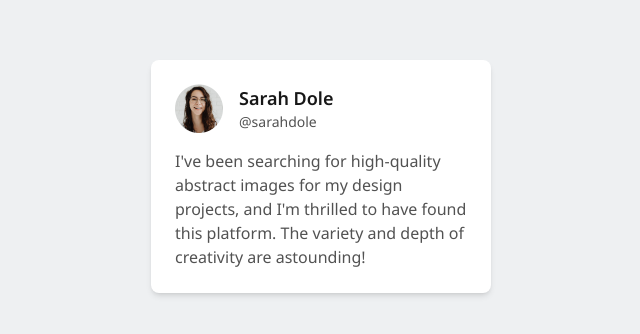
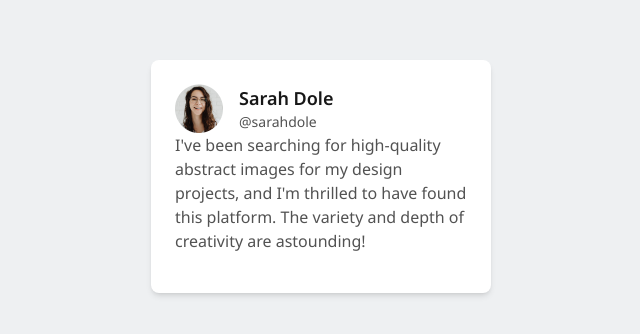
Before and after one commit to jeanpierrecarvalho/gf-testimonial-card, a Next.js app: page / in a window 1280 px wide. Shown: the part 140-474 px from the top of the page, without its empty margins (319-959 px from the left). Built offline with nearby package versions, Linux system fonts and the light colour scheme.

Commit message:
fix: solve some design issues

```diff
--- a/src/components/TestimonialCard.tsx
+++ b/src/components/TestimonialCard.tsx
@@ -26,10 +26,12 @@ const TestimonialCard: React.FC<TestimonialProps> = ({
         </div>
         <div className="flex flex-col">
           <div className="font-semibold text-lg text-neutral-900">{name}</div>
-          <div className="text-sm">{username}</div>
+          <div className="font-normal text-sm">{username}</div>
         </div>
       </div>
-      <div className="mt-4 text-base">{testimonial}</div>
+      <div className="font-normal text-base text-ellipsis text-neutral-600 overflow-hidden">
+        {testimonial}
+      </div>
     </div>
   )
 }
```
